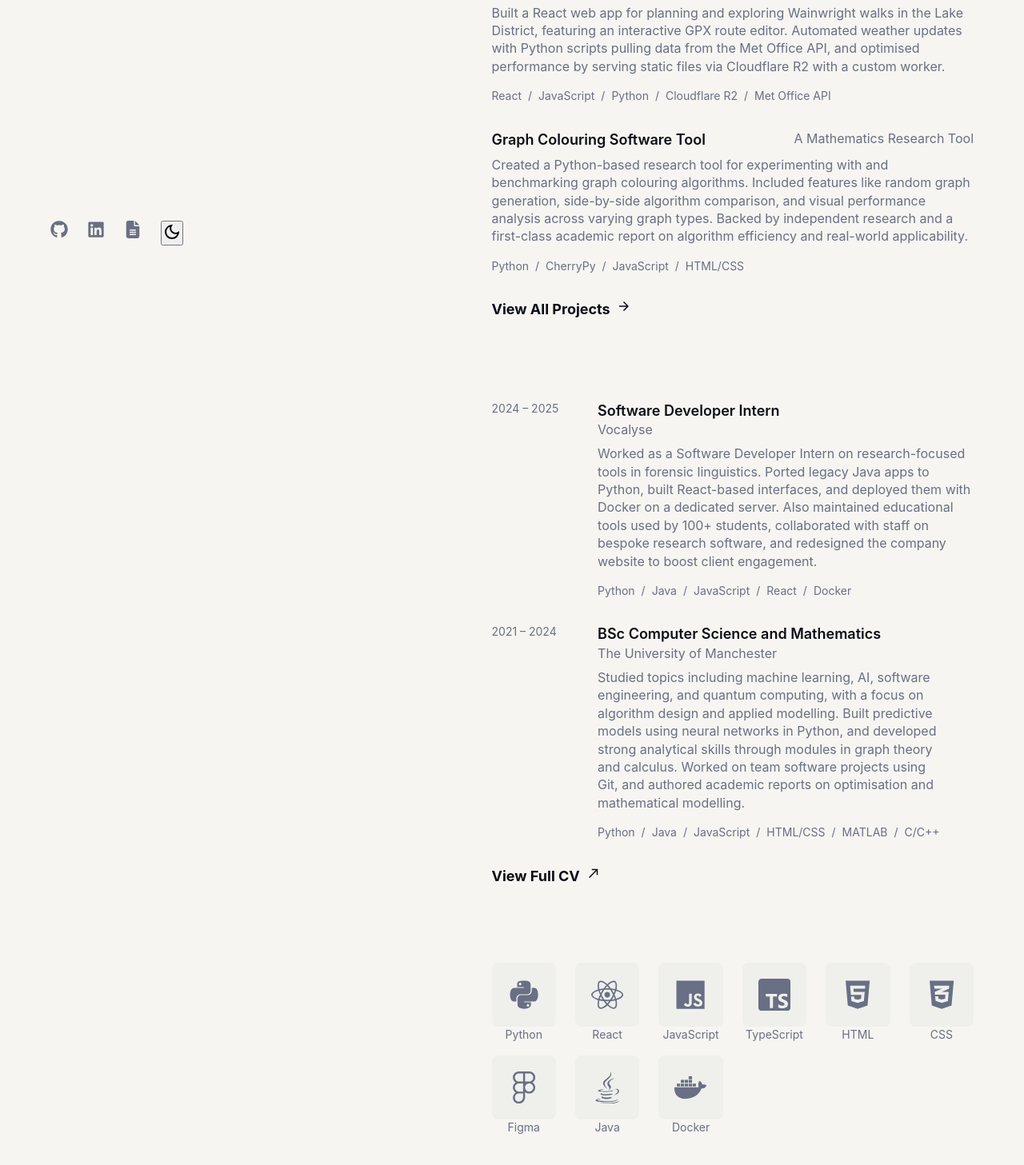
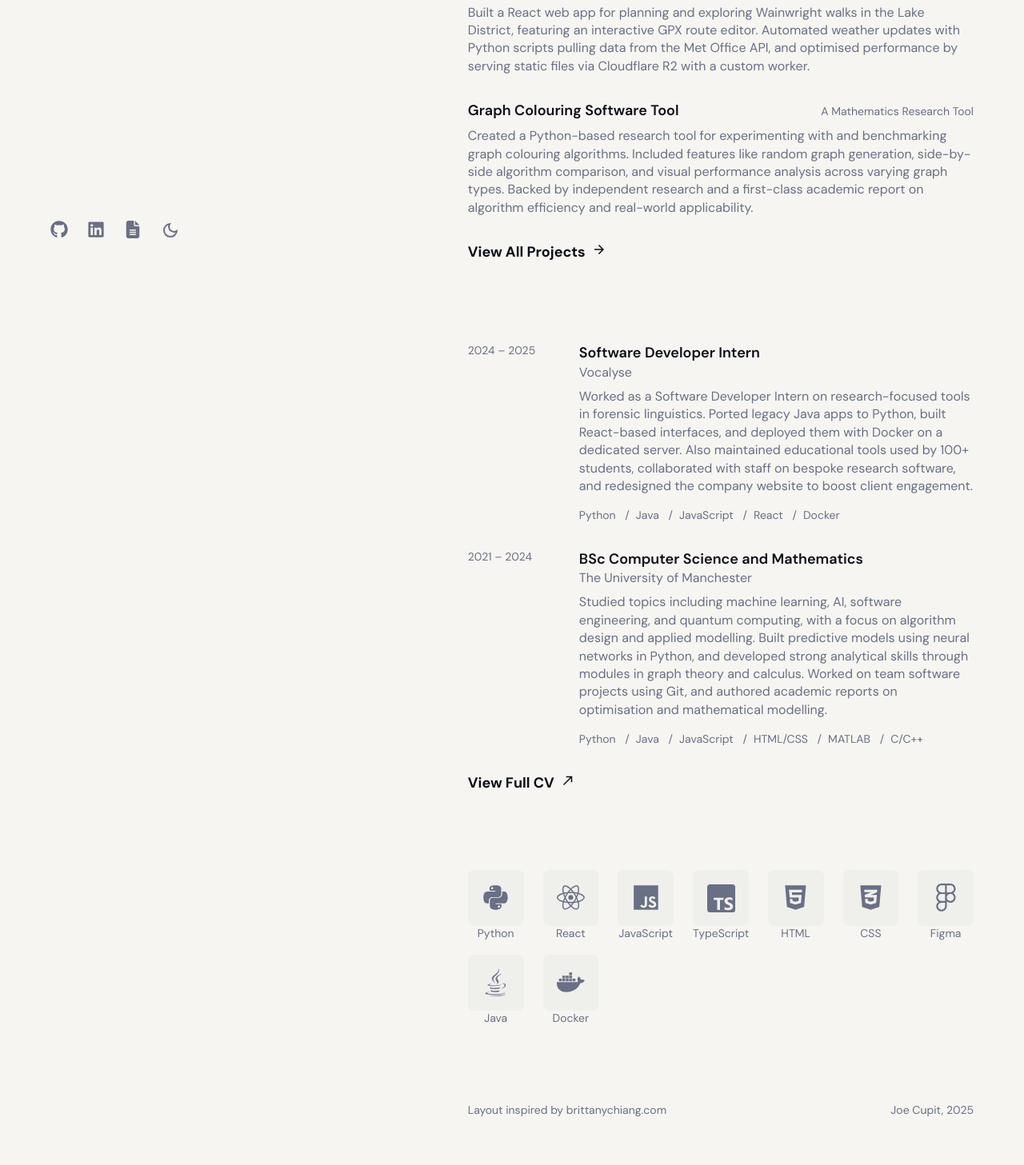
Before and after one commit to joe-cupit/web-portfolio, a React (Vite) app: page /cv in a window 1280 px wide. Shown: the part 413-1870 px from the top of the page at 80% size. Built offline with nearby package versions, Linux system fonts and the light colour scheme.

Commit message:
Update project entry layout and other minor layout shifts

```diff
--- a/src/App.css
+++ b/src/App.css
@@ -1,8 +1,10 @@
+@import url('https://fonts.googleapis.com/css2?family=DM+Sans:ital,opsz,wght@0,9..40,100..1000;1,9..40,100..1000&display=swap');
+
 #root {
   margin: 0 auto;
   /* text-align: center; */
 
-  font-family: "Inter", sans-serif;
+  font-family: "DM Sans", sans-serif;
   font-optical-sizing: auto;
   font-style: normal;
   font-size: var(--fs-400);
@@ -59,12 +61,12 @@
 
 .title-group {
   display: grid;
-  gap: 1.5em;
+  gap: 0.5em;
 }
 
 .title {
   font-size: 3.25rem;
-  font-weight: 600;
+  font-weight: 800;
   line-height: 1;
   color: var(--clr-text-main);
 }
@@ -181,7 +183,7 @@
 
 .cv-page {
   display: grid;
-  grid-template-columns: 1fr 1.125fr;
+  grid-template-columns: 1fr 1.25fr;
   gap: 1rem;
 
   max-width: 1250px;
@@ -218,8 +220,7 @@
   margin-block-start: 0.75rem;
   text-wrap: balance;
 }
-.cv__header-desc,
-.cv__main__bottom {
+.cv__header-desc {
   font-size: var(--fs-300);
 }
 
@@ -233,12 +234,6 @@
   gap: 0.25rem;
 }
 .cv__nav button {
-  background: none;
-  border: none;
-  font: inherit;
-  color: inherit;
-  cursor: pointer;
-
   font-size: var(--fs-200);
   text-transform: uppercase;
   padding-block: 0.5rem;
@@ -289,11 +284,26 @@
   display: grid;
   gap: 6rem;
 }
+.cv__main__bottom {
+  font-size: var(--fs-200);
+  display: flex;
+  column-gap: 1rem;
+  flex-wrap: wrap;
+  justify-content: space-between;
+}
+.cv__main__bottom a {
+  transition: color 100ms;
+}
+.cv__main__bottom a:hover {
+  text-decoration: underline;
+  color: var(--clr-text-main);
+}
+
 .cv-section {
   display: grid;
   gap: 2rem;
   height: fit-content;
-  scroll-margin: 4rem;
+  scroll-margin: 5rem;
 }
 .cv-section__title {
   text-transform: uppercase;
@@ -340,6 +350,8 @@
   width: 100%;
   display: flex;
   justify-content: space-between;
+  align-items: baseline;
+  flex-wrap: wrap;
 }
 .cv__entry-title {
   color: var(--clr-text-main);
@@ -412,18 +424,22 @@
 
   .cv-section__title {
     display: initial;
+    margin-block-end: -1rem;
   }
 
   .cv__header {
     position: initial;
     height: fit-content;
-    padding-block-start: 4rem;
+    padding-block-start: 3rem;
     padding-block-end: 0;
   }
   .cv__nav {
     display: none;
   }
 
+  .cv__main {
+    padding-block-end: 1.5rem;
+  }
 }
 
 @media (max-width: 40rem) {
@@ -439,6 +455,10 @@
     order: 1;
     margin-block-start: 1rem;
   }
+
+  .cv__entry_title-group .cv__entry-date {
+    display: none;
+  }
 }
 
 /* end CV Styles */
--- a/src/index.css
+++ b/src/index.css
@@ -58,6 +58,14 @@ img {
   max-height: 100%;
 }
 
+button {
+  background: none;
+  border: none;
+  font: inherit;
+  color: inherit;
+  cursor: pointer;
+}
+
 
 ::-moz-selection {
   color: var(--clr-background);
--- a/src/pages/CV/CV.tsx
+++ b/src/pages/CV/CV.tsx
@@ -21,6 +21,8 @@ export type ProjectType = {
   imageUrl: string;
   description: string;
   tools: string[];
+  gitLink?: string;
+  siteLink?: string;
 }
 
 type CVType = {
@@ -77,13 +79,15 @@ export default function CV() {
       const selected = navSections.find(({ ref }) => {
         const ele = ref.current;
         if (ele) {
-          return currentScroll < (ele.offsetTop + ele.getBoundingClientRect().height);
+          return currentScroll + 30 < (ele.offsetTop + ele.getBoundingClientRect().height);
         }
       })
 
       if (selected) setCurrentSection(selected.section);
       else setCurrentSection("projects");
     }
+
+    setTimeout(checkSection, 100);
 
     window.addEventListener("scroll", checkSection);
     return () => {
@@ -123,7 +127,7 @@ export default function CV() {
           <a href="https://www.linkedin.com/in/joe-cupit/" target="_blank" title="Joe Cupit on LinkedIn">
             <svg xmlns="http://www.w3.org/2000/svg" width={50} viewBox="0 0 448 512" fill="currentColor"><path d="M416 32H31.9C14.3 32 0 46.5 0 64.3v383.4C0 465.5 14.3 480 31.9 480H416c17.6 0 32-14.5 32-32.3V64.3c0-17.8-14.4-32.3-32-32.3zM135.4 416H69V202.2h66.5V416zm-33.2-243c-21.3 0-38.5-17.3-38.5-38.5S80.9 96 102.2 96c21.2 0 38.5 17.3 38.5 38.5 0 21.3-17.2 38.5-38.5 38.5zm282.1 243h-66.4V312c0-24.8-.5-56.7-34.5-56.7-34.6 0-39.9 27-39.9 54.9V416h-66.4V202.2h63.7v29.2h.9c8.9-16.8 30.6-34.5 62.9-34.5 67.2 0 79.7 44.3 79.7 101.9V416z"/></svg>
           </a>
-          <a href="./cv/cv.pdf" target="_blank" title="Full CV PDF">
+          <a href="./cv.pdf" target="_blank" title="Full CV PDF">
             <svg xmlns="http://www.w3.org/2000/svg" width={50} viewBox="0 0 384 512" fill="currentColor"><path d="M64 0C28.7 0 0 28.7 0 64L0 448c0 35.3 28.7 64 64 64l256 0c35.3 0 64-28.7 64-64l0-288-128 0c-17.7 0-32-14.3-32-32L224 0 64 0zM256 0l0 128 128 0L256 0zM112 256l160 0c8.8 0 16 7.2 16 16s-7.2 16-16 16l-160 0c-8.8 0-16-7.2-16-16s7.2-16 16-16zm0 64l160 0c8.8 0 16 7.2 16 16s-7.2 16-16 16l-160 0c-8.8 0-16-7.2-16-16s7.2-16 16-16zm0 64l160 0c8.8 0 16 7.2 16 16s-7.2 16-16 16l-160 0c-8.8 0-16-7.2-16-16s7.2-16 16-16z"/></svg>
           </a>
           <button onClick={() => setTheme((currentTheme == "light") ? "dark" : "light")} title="Switch Theme">
@@ -140,8 +144,9 @@ export default function CV() {
         <Experience ref={experienceRef} experience={data.sections.experience} />
         <Skills ref={skillsRef} skills={data.sections.skills} />
 
-        <div className="cv__main__bottom" style={{marginBlockStart: "5rem"}}>
-          Thanks for reading!
+        <div className="cv__main__bottom">
+          <div>Layout inspired by <a href="https://brittanychiang.com/" target="_blank">brittanychiang.com</a></div>
+          <div>Joe Cupit, 2025</div>
         </div>
       </main>
     </div>
--- a/src/pages/CV/sections/About.tsx
+++ b/src/pages/CV/sections/About.tsx
@@ -4,7 +4,7 @@ import ReactMarkdown from "react-markdown";
 export default function About({ ref, paragraphs } : { ref: React.RefObject<HTMLElement|null>; paragraphs: string[] }) {
   return (
     <section className="cv-section" ref={ref}>
-      <h2 className="cv-section__title">About</h2>
+      <h2 className="cv-section__title">About Me</h2>
       <div className="cv-section__about">
         {paragraphs.map((p, index) => {
           return (
--- a/src/pages/CV/sections/Entry.tsx
+++ b/src/pages/CV/sections/Entry.tsx
@@ -19,10 +19,18 @@ export function ExperienceEntry({ data } : { data: ExperienceType }) {
 export function ProjectEntry({ data } : { data: ProjectType }) {
   return (
     <article className="cv__entry cv__entry-project cv__entry-main">
-      <EntryTitle title={data.title} subtitle={data.subtitle} horizontal={true} />
+      <div className="cv__entry_title-group">
+        <h3 className="cv__entry-title">
+          {data.siteLink
+            ? <a href={data.siteLink} target="_blank">{data.title}</a>
+            : data.title
+          }
+        </h3>
+        <div className="cv__entry-date">
+          {data.subtitle}
+        </div>
+      </div>
       <p className="cv__entry-desc">{data.description}</p>
-      <ToolList tools={data.tools} />
-      {/* <img src={"/images/"+data.imageUrl} className="cv__entry_img" /> */}
     </article>
   )
 }
@@ -49,7 +57,7 @@ function ToolList({ tools } : { tools: string[] }) {
   return (
     <ul className="cv__entry-tools">
       {tools.map((tool, index) => {
-        return <li key={index} className="cv__entry-tool">{tool}</li>
+        return <li key={index} className="cv__entry-tool">{tool} </li>
       })}
     </ul>
   )
--- a/src/pages/CV/sections/Experience.tsx
+++ b/src/pages/CV/sections/Experience.tsx
@@ -10,7 +10,7 @@ export default function Experience({ ref, experience } : { ref: React.RefObject<
       {experience.map((e, index) => {
         return <ExperienceEntry key={index} data={e} />
       })}
-      <OuterLink href="./cv/cv.pdf">View Full CV</OuterLink>
+      <OuterLink href="./cv.pdf">View Full CV</OuterLink>
     </section>
   )
 }
--- a/src/pages/CV/sections/Skills.tsx
+++ b/src/pages/CV/sections/Skills.tsx
@@ -4,7 +4,7 @@ import icons from "../../../assets/icons";
 export default function Skills({ ref, skills } : { ref: React.RefObject<HTMLElement|null>; skills: string[] }) {
   return (
     <section className="cv-section" ref={ref}>
-      <h2 className="cv-section__title">What I use</h2>
+      <h2 className="cv-section__title">Skills & Tools</h2>
       <div className="cv-section__skills">
         {skills.map((skill, index) => (
           <div key={index} className="cv-skills_skill">
```
